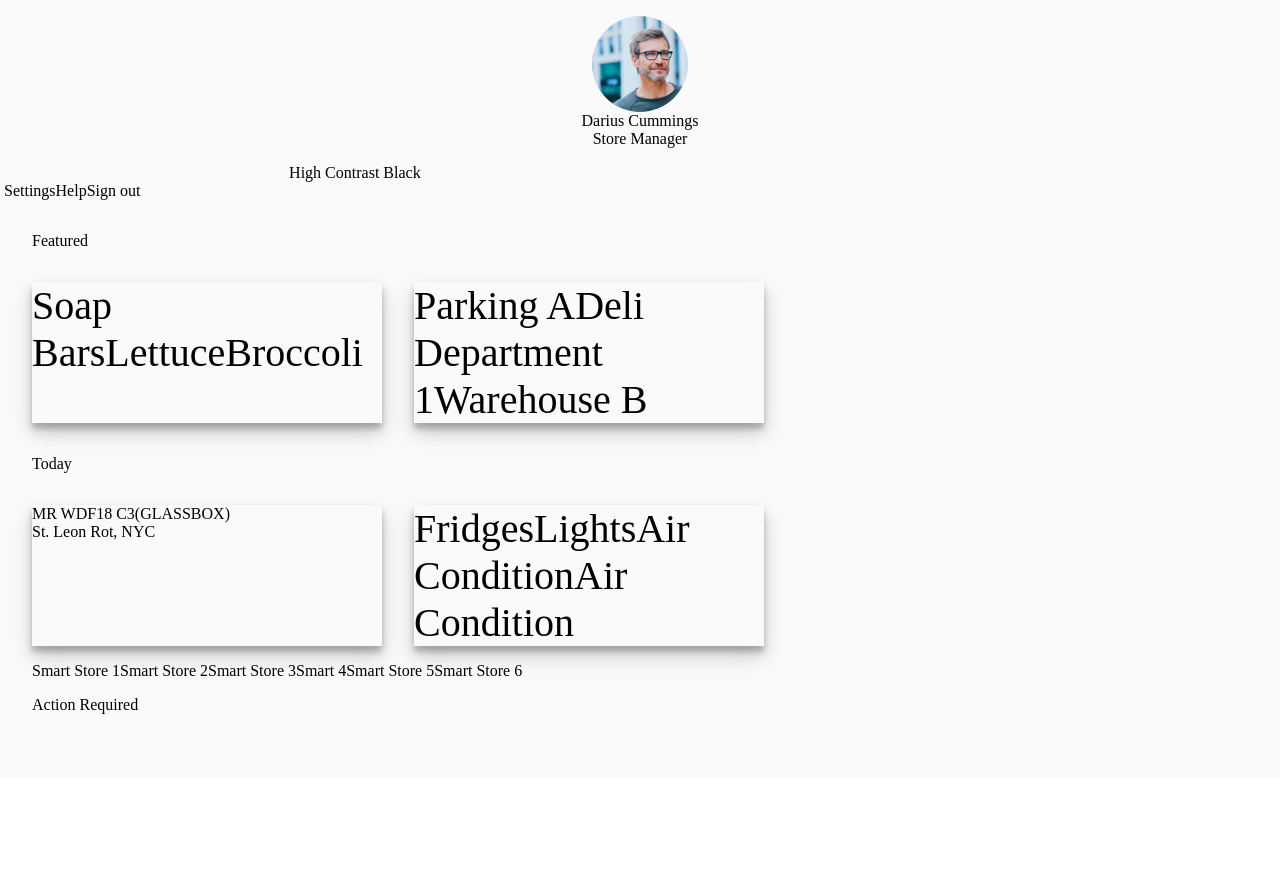
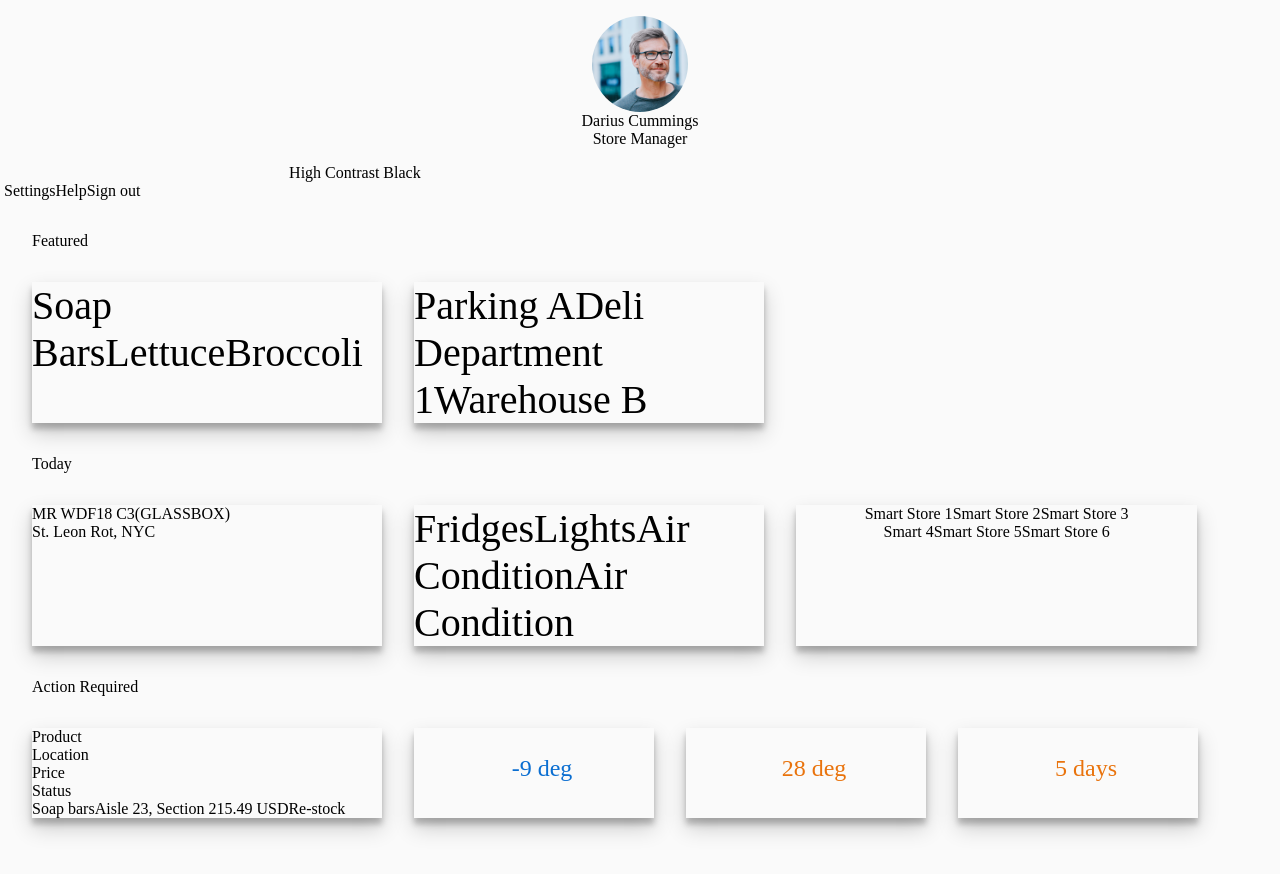
Before and after one commit to ilhan007/ui5con-app, a React (Create React App) app: page /detail#/home/stats in a window 1280 px wide. Shown: the top 874 px of the page. Before the commit the page ends 800 px from the top, so only its background shows below. Built offline with nearby package versions, Linux system fonts and the light colour scheme.

Commit message:
update ui5 web comp version

```diff
--- a/package.json
+++ b/package.json
@@ -4,7 +4,7 @@
   "private": true,
   "homepage": "http://ilhan007.github.io/ui5con-app",
   "dependencies": {
-    "@ui5/webcomponents": "^0.11.0",
+    "@ui5/webcomponents": "^0.12.0",
     "react": "^16.8.6",
     "react-dom": "^16.8.6",
     "react-router-dom": "^5.0.0",
--- a/src/App.css
+++ b/src/App.css
@@ -7,6 +7,7 @@ html, body, .root {
 .App {
 	background: #fafafa;
 }
+
 .App.hcb {
 	background: #000;
 }
@@ -20,13 +21,10 @@ html, body, .root {
 }
 
 .section {
-	padding: 1rem 0;
-}
-
-.section {
 	display: flex;
 	flex-direction: row;
 	flex-wrap: wrap;
+	padding: 1rem 0;
 }
 
 .ui5card {
@@ -38,10 +36,35 @@ html, body, .root {
 	box-shadow: 0 10px 20px rgba(0,0,0,0.19), 0 6px 6px rgba(0,0,0,0.23);
 }
 
+.ui5card-small {
+	width: 15rem;
+	min-width: 15rem;
+}
+
+.ui5card-large {
+	max-width: 33%;
+}
+
 .card-content {
 	display: flex;
 	justify-content: space-around;
 	flex-wrap: wrap;
+}
+
+.card--action-content {
+	height: 5rem;
+	display: flex;
+	justify-content: center;
+	align-items: center;
+}
+
+.card--action-icon {
+	margin: 0 0.5rem;
+}
+
+.ui5icon-size,
+.ui5label-size {
+	font-size: 1.5rem;
 }
 
 .ui5inputIcon {
@@ -58,6 +81,10 @@ html, body, .root {
 	font-size: 2.5rem;
 	--sapUiContentNonInteractiveIconColor: #1a9898;
 }
+
+
+
+
 /* Profile */
 .profile-header {
 	display: flex;
@@ -85,3 +112,11 @@ html, body, .root {
 	align-items: center;
 	justify-content: space-around;
 }
+
+/* Semantic colors */
+.normal {
+	color: #0a6ed1;
+}
+.critical {
+	color: #e9730c;
+}
--- a/src/App.js
+++ b/src/App.js
@@ -16,6 +16,7 @@ import "@ui5/webcomponents/dist/Tab";
 import "@ui5/webcomponents/dist/TabContainer";
 import "@ui5/webcomponents/dist/Timeline";
 import "@ui5/webcomponents/dist/Title";
+import "@ui5/webcomponents/dist/Table";
 import { setTheme } from "@ui5/webcomponents-base/Theming";
 
 import Navigation from "./navigation/Navigation";
--- a/src/home/Home.js
+++ b/src/home/Home.js
@@ -20,6 +20,7 @@ class Home extends Component {
 		return(
 			<div className="content">
 
+				{/* Featured */}
 				<ui5-title>Featured</ui5-title>
 				<section className="section">
 					<ui5-card
@@ -49,6 +50,7 @@ class Home extends Component {
 
 				</section>
 
+				{/* Today */}
 				<ui5-title>Today</ui5-title>
 				<section className="section">
 
@@ -86,7 +88,7 @@ class Home extends Component {
 						heading="Smart Stores"
 						subtitle="Bulgaria"
 						status="6 of 6"
-						class="medium">
+						class="ui5card ui5card-large">
 						<div class="card-content">
 							<ui5-list separators="Inner" class="card-content-child">
 								<ui5-li description="New York City">Smart Store 1</ui5-li>
@@ -102,8 +104,81 @@ class Home extends Component {
 					</ui5-card>
 				</section>
 
+				{/* Actions Required */}
 				<ui5-title>Action Required</ui5-title>
 				<section className="section">
+					<ui5-card heading="Smart Store 1" subtitle="today" status="3 of 6" class="ui5card ui5card-large">
+						<ui5-table>
+							<ui5-table-column slot="columns">
+								<div slot="header">
+									<ui5-label>Product</ui5-label>
+								</div>
+							</ui5-table-column>
+
+							<ui5-table-column slot="columns">
+								<div slot="header">
+									<ui5-label>Location</ui5-label>
+								</div>
+							</ui5-table-column>
+
+							<ui5-table-column slot="columns">
+								<div slot="header">
+									<ui5-label>Price</ui5-label>
+								</div>
+							</ui5-table-column>
+
+							<ui5-table-column slot="columns" min-width="450" popin-text="Status" demand-popin>
+								<div slot="header">
+									<ui5-label>Status</ui5-label>
+								</div>
+							</ui5-table-column>
+
+							<ui5-table-row slot="rows">
+								<ui5-table-cell>
+									<ui5-label>Soap bars</ui5-label>
+								</ui5-table-cell>
+								<ui5-table-cell>
+									<ui5-label>Aisle 23, Section 21</ui5-label>
+								</ui5-table-cell>
+								<ui5-table-cell>
+										<ui5-label>5.49 USD</ui5-label>
+								</ui5-table-cell>
+								<ui5-table-cell>
+									<span class="status-error">Re-stock</span>
+								</ui5-table-cell>
+							</ui5-table-row>
+						</ui5-table>
+					</ui5-card>
+
+					<ui5-card
+						heading="Fridge #37"
+						subtitle="Temparature too low"
+						class="ui5card ui5card-small">
+							<div className="card--action-content">
+								<ui5-icon src="sap-icon://fridge" class="ui5icon-size card--action-icon"></ui5-icon>
+								<ui5-label class="ui5label-size normal">-9 deg</ui5-label>
+							</div>
+					</ui5-card>
+
+					<ui5-card
+						heading="Room A"
+						subtitle="Temparature high"
+						class="ui5card ui5card-small">
+							<div className="card--action-content">
+								<ui5-icon src="sap-icon://temperature" class="ui5icon-size card--action-icon"></ui5-icon>
+								<ui5-label class="ui5label-size critical">28 deg</ui5-label>
+							</div>
+					</ui5-card>
+
+					<ui5-card
+						heading="Entrance Lamp"
+						subtitle="Maintenance overdue"
+						class="ui5card ui5card-small">
+							<div className="card--action-content">
+								<ui5-icon src="sap-icon://lightbulb" class="ui5icon-size card--action-icon"></ui5-icon>
+								<ui5-label class="ui5label-size critical">5 days</ui5-label>
+							</div>
+					</ui5-card>
 				</section>
 			</div>
 		);
```
Also changed, not shown: src/home/data.json (added, +89 -0 lines), 1 other file (tests, documents, lock files or other folders). Lines whose indentation alone changed are shown as unchanged.
